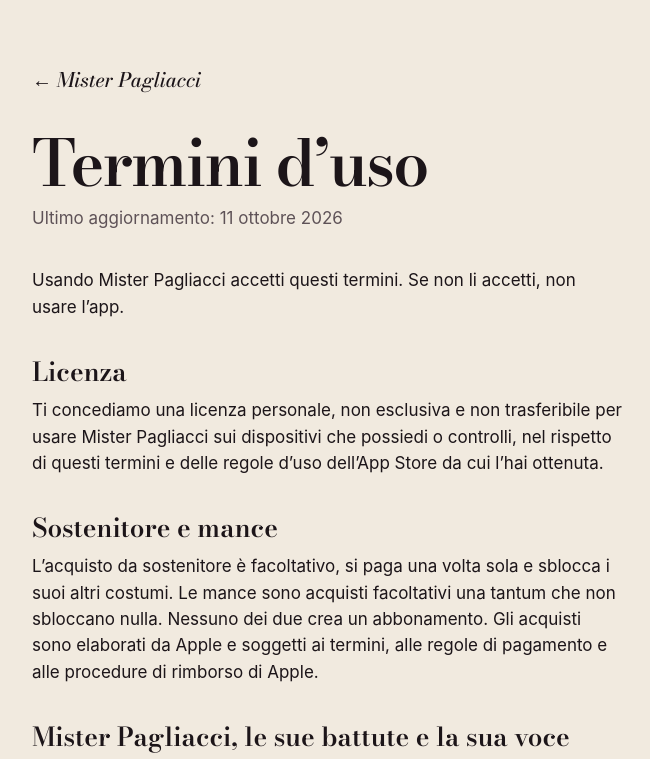
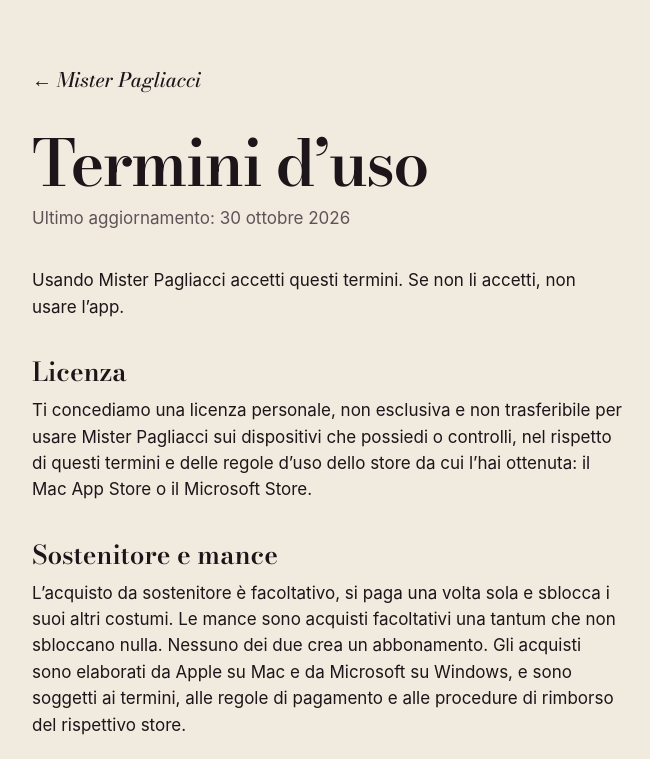
Before and after one commit to vmihalachi/pagliacci.app, a website built with Vite: page it/terms/index.html in a window 1280 px wide. Shown: the top 759 px of the page, without its empty margins (312-962 px from the left). Built offline with nearby package versions, Linux system fonts and the light colour scheme.

Commit message:
Italian privacy and terms name the Microsoft Store
The English pages have named the Microsoft Store beside the Mac App Store
since #2, because the Windows app sells the Supporter and the tips there
too. The Italian pages still named only Apple. They now say the same
thing, in Italian, with the English pages' date (30 ottobre 2026):

- privacy: on Mac Apple processes the purchases through the Mac App
  Store, on Windows Microsoft through the Microsoft Store;
- terms: the license follows the rules of the store you got the app
  from, the Mac App Store or the Microsoft Store, and purchases follow
  that store's terms, payment rules and refunds.

Nothing else on the pages changes; both keep the English structure.

Closes #3

Co-Authored-By: Claude Opus 5.5 <noreply@anthropic.com>

```diff
--- a/it/terms/index.html
+++ b/it/terms/index.html
@@ -18,21 +18,22 @@
       <header>
         <a class="legal-back" href="/it/">← Mister Pagliacci</a>
         <h1>Termini d’uso</h1>
-        <p>Ultimo aggiornamento: 11 ottobre 2026</p>
+        <p>Ultimo aggiornamento: 30 ottobre 2026</p>
       </header>
       <p>Usando Mister Pagliacci accetti questi termini. Se non li accetti, non usare l’app.</p>
       <h2>Licenza</h2>
       <p>
         Ti concediamo una licenza personale, non esclusiva e non trasferibile per usare Mister
         Pagliacci sui dispositivi che possiedi o controlli, nel rispetto di questi termini e delle
-        regole d’uso dell’App Store da cui l’hai ottenuta.
+        regole d’uso dello store da cui l’hai ottenuta: il Mac App Store o il Microsoft Store.
       </p>
       <h2>Sostenitore e mance</h2>
       <p>
         L’acquisto da sostenitore è facoltativo, si paga una volta sola e sblocca i suoi altri
         costumi. Le mance sono acquisti facoltativi una tantum che non sbloccano nulla. Nessuno dei
-        due crea un abbonamento. Gli acquisti sono elaborati da Apple e soggetti ai termini, alle
-        regole di pagamento e alle procedure di rimborso di Apple.
+        due crea un abbonamento. Gli acquisti sono elaborati da Apple su Mac e da Microsoft su
+        Windows, e sono soggetti ai termini, alle regole di pagamento e alle procedure di rimborso
+        del rispettivo store.
       </p>
       <h2>Mister Pagliacci, le sue battute e la sua voce</h2>
       <p>
```
Also changed, not shown: it/privacy/index.html (+4 -3 lines).
